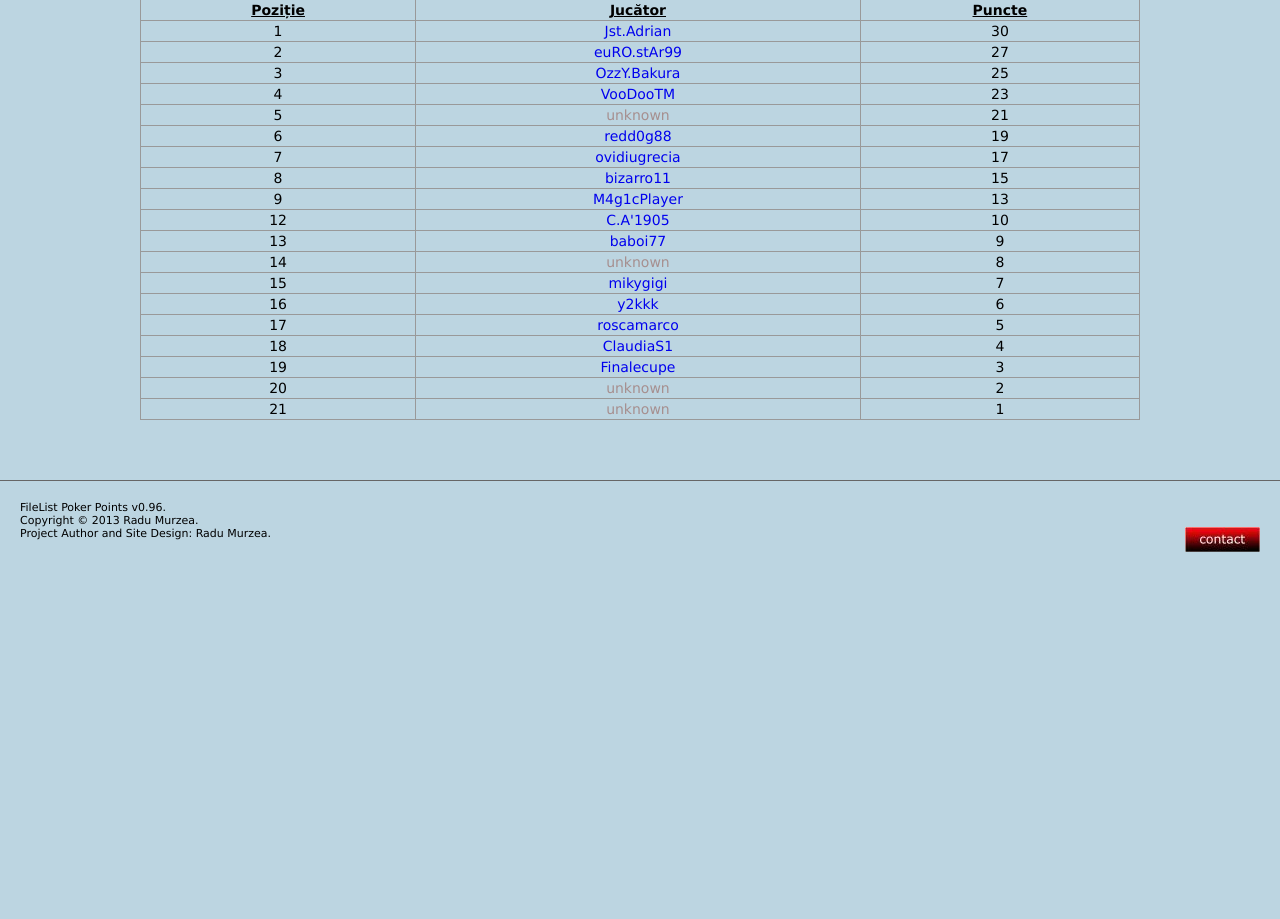
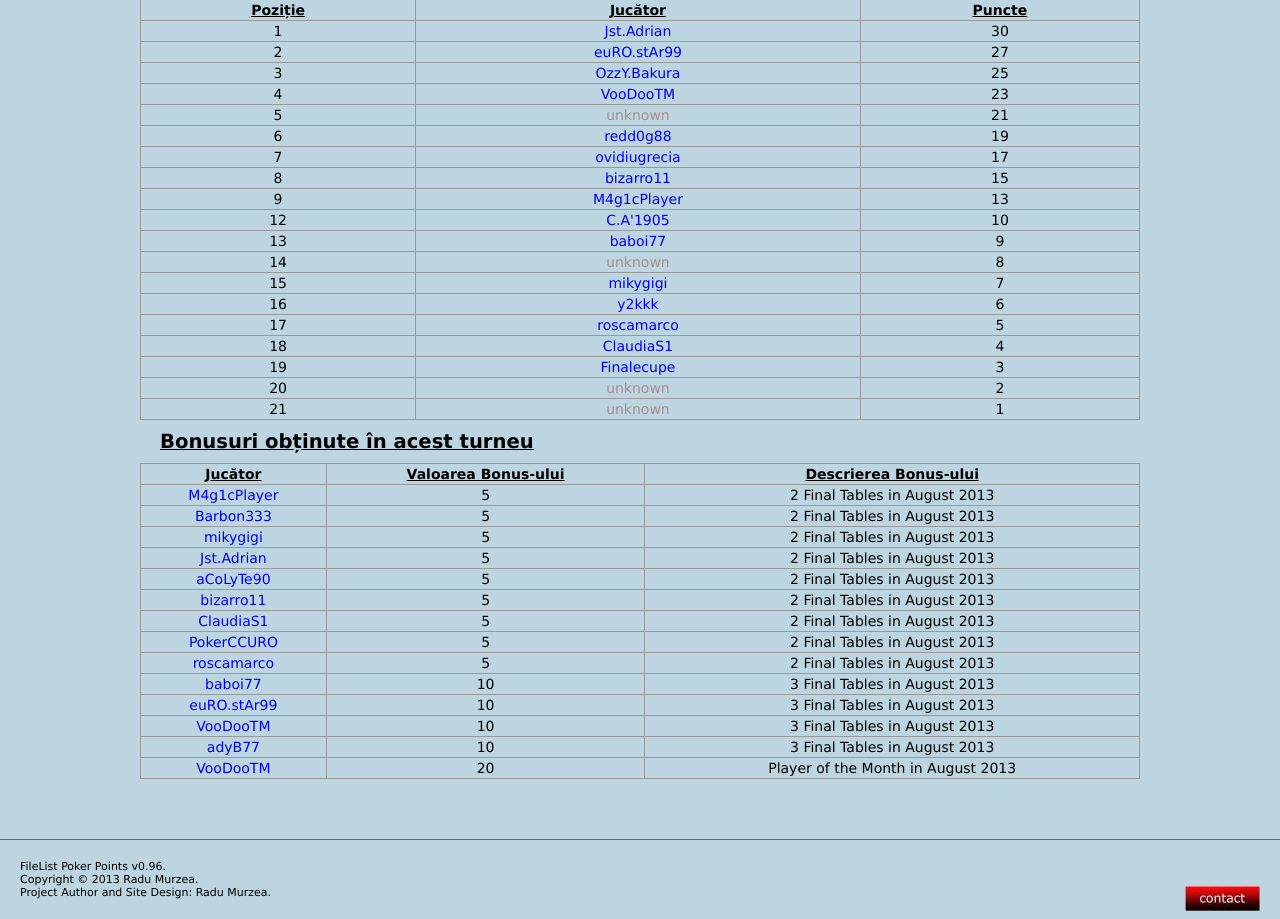
Before and after one commit to SoboLAN/flpoker, a PHP site: page /tournament.php?id=103 in a window 1280 px wide. Shown: the part 266-1185 px from the top of the page. Before the commit the page ends 818 px from the top, so only its background shows below. Run offline with PHP 8.4, Linux system fonts and the light colour scheme; data comes from the database, SQL or seed files in the repository.

Commit message:
- A very small improvement in the cache system - The tournament page now contains a list of bonuses obtained in that tournament

```diff
--- a/CacheDB.class.php
+++ b/CacheDB.class.php
@@ -16,7 +16,7 @@ class CacheDB implements CacheInterface
 	{
 		try
 		{
-			$statement = $this->DB->prepare('SELECT value, entry_time FROM cache WHERE cache_key=?');
+			$statement = $this->DB->prepare('SELECT 1 FROM cache WHERE cache_key=?');
 			$statement->execute(array($key));
 		}
 		catch (PDOException $e)
--- a/TournamentPage.php
+++ b/TournamentPage.php
@@ -82,4 +82,37 @@ class TournamentPage
 
 		return $final_result;
 	}
+
+	public function getTournamentBonuses($tid)
+	{
+		$db = Database::getConnection()->getPDO();
+
+		try
+		{
+			$bonusesSt = $db->prepare ('SELECT b.player_id, b.bonus_value, b.bonus_description, p.name_pokerstars ' .
+										'FROM bonus_points b ' .
+										'LEFT JOIN players p ON b.player_id = p.player_id ' .
+										'WHERE b.tournament_id=? ' .
+										'ORDER BY b.bonus_value ASC');
+
+			$bonusesSt->bindParam (1, $tid, PDO::PARAM_INT);
+			$bonusesSt->execute ();
+
+			$bonuses = array();
+			while ($row = $bonusesSt->fetch (PDO::FETCH_OBJ))
+			{
+				$bonuses[] = array('player_id' => $row->player_id,
+									'name_pokerstars' => $row->name_pokerstars,
+									'bonus_value' => $row->bonus_value,
+									'bonus_description' => $row->bonus_description
+				);
+			}
+		}
+		catch (PDOException $e)
+		{
+			die('There was a problem while performing database queries');
+		}
+
+		return $bonuses;
+	}
 }
--- a/TournamentRenderer.php
+++ b/TournamentRenderer.php
@@ -46,9 +46,6 @@ class TournamentRenderer extends GeneralRenderer
 			<p>
 				<span class="bigger_label">' . $this->site->getWord('tournament_nrplayers') . ': ' .
 					$content['participants'] . '</span>
-			</p>
-			<p>
-				<span class="subtitle">' . $this->site->getWord('tournament_results') . '</span>
 			</p>';
 
 		return $out;
@@ -61,7 +58,11 @@ class TournamentRenderer extends GeneralRenderer
 			return '';
 		}
 
-		$out = '<table class="presentation-table" style="width:100%">
+		$out = '<p>
+				<span class="subtitle">' . $this->site->getWord('tournament_results') . '</span>
+			</p>';
+
+		$out .= '<table class="presentation-table" style="width:100%">
 			<tr>
 			<th><strong>' . $this->site->getWord('tournament_position') . '</strong></th>
 			<th><strong>' . $this->site->getWord('tournament_player') . '</strong></th>
@@ -91,4 +92,43 @@ class TournamentRenderer extends GeneralRenderer
 
 		return $out;
 	}
+
+	public function renderBonuses ($content)
+	{
+		if (empty ($content))
+		{
+			return '';
+		}
+
+		$out = '<p>
+				<span class="subtitle">' . $this->site->getWord('tournament_bonuses') . '</span>
+			</p>';
+
+		$out .= '<table class="presentation-table" style="width:100%">
+			<tr>
+			<th><strong>' . $this->site->getWord('tournament_player') . '</strong></th>
+			<th><strong>' . $this->site->getWord('tournament_bonus') . '</strong></th>
+			<th><strong>' . $this->site->getWord('tournament_bonus_description') . '</strong></th>
+			</tr>';
+
+		foreach ($content as $bonus)
+		{
+			$descr = isset ($bonus['bonus_description']) ?
+							$bonus['bonus_description'] :
+							'<span class="faded">unknown</span>';
+
+			$player = '<a href="player.php?id=' . $bonus['player_id'] . '">' . $bonus['name_pokerstars'] . '</a>';
+
+			$out .=
+			'<tr>
+				<td>' . $player . '</td>
+				<td>' . $bonus['bonus_value'] . '</td>
+				<td>' . $descr . '</td>
+			</tr>';
+		}
+
+		$out .= '</table>';
+
+		return $out;
+	}
 }
--- a/tournament.php
+++ b/tournament.php
@@ -29,6 +29,8 @@ $tid = $_GET['id'];
 
 $tournamentPage = new TournamentPage();
 $details = $tournamentPage->getTournamentDetails($tid);
+$results = $tournamentPage->getTournamentResults($tid);
+$bonuses = $tournamentPage->getTournamentBonuses($tid);
 
 if (! isset($details['id']))
 {
@@ -39,7 +41,9 @@ $renderer = new TournamentRenderer($site);
 
 $htmlout .= $renderer->renderDetails($details);
 
-$htmlout .= $renderer->renderResults($tournamentPage->getTournamentResults($tid));
+$htmlout .= $renderer->renderResults($results);
+
+$htmlout .= $renderer->renderBonuses($bonuses);
 
 $htmlout .= '</div>';
 
--- a/wording/text.en.php
+++ b/wording/text.en.php
@@ -55,6 +55,9 @@
 		'tournament_player' => 'Player',
 		'tournament_points' => 'Points',
 		'tournament_position' => 'Position',
+		'tournament_bonuses' => 'Bonuses obtained in this tournament',
+		'tournament_bonus' => 'Bonus Value',
+		'tournament_bonus_description' => 'Bonus Description',
 
 		'player_tab_general_title' => 'General Information',
 		'player_tab_thistory_title' => 'Tournament History',
--- a/wording/text.ro.php
+++ b/wording/text.ro.php
@@ -55,6 +55,9 @@ $siteLabels = array (
 	'tournament_player' => 'Jucător',
 	'tournament_points' => 'Puncte',
 	'tournament_position' => 'Poziție',
+	'tournament_bonuses' => 'Bonusuri obținute în acest turneu',
+	'tournament_bonus' => 'Valoarea Bonus-ului',
+	'tournament_bonus_description' => 'Descrierea Bonus-ului',
 
 	'player_tab_general_title' => 'Informații Generale',
 	'player_tab_thistory_title' => 'Istoria Turneelor',
```
